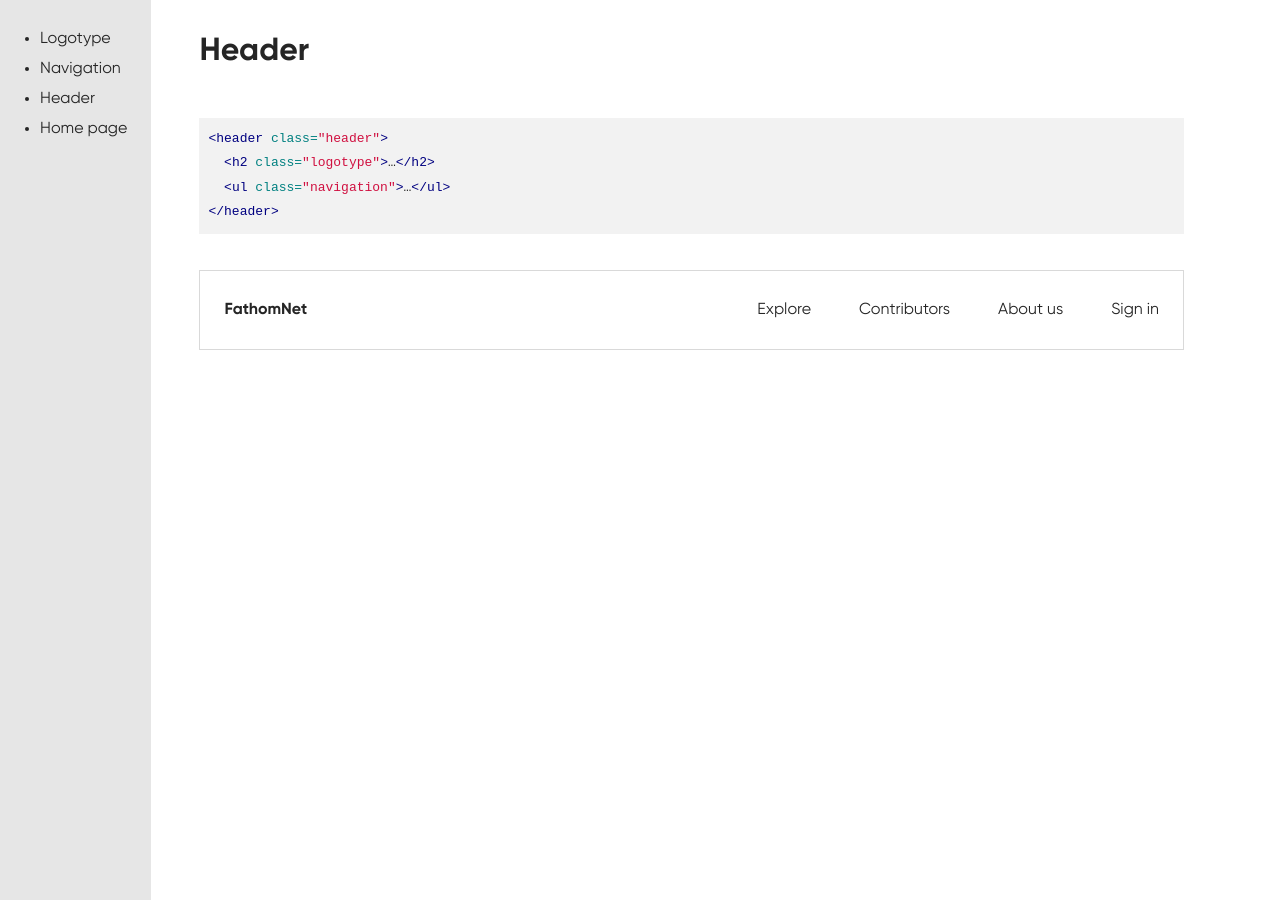
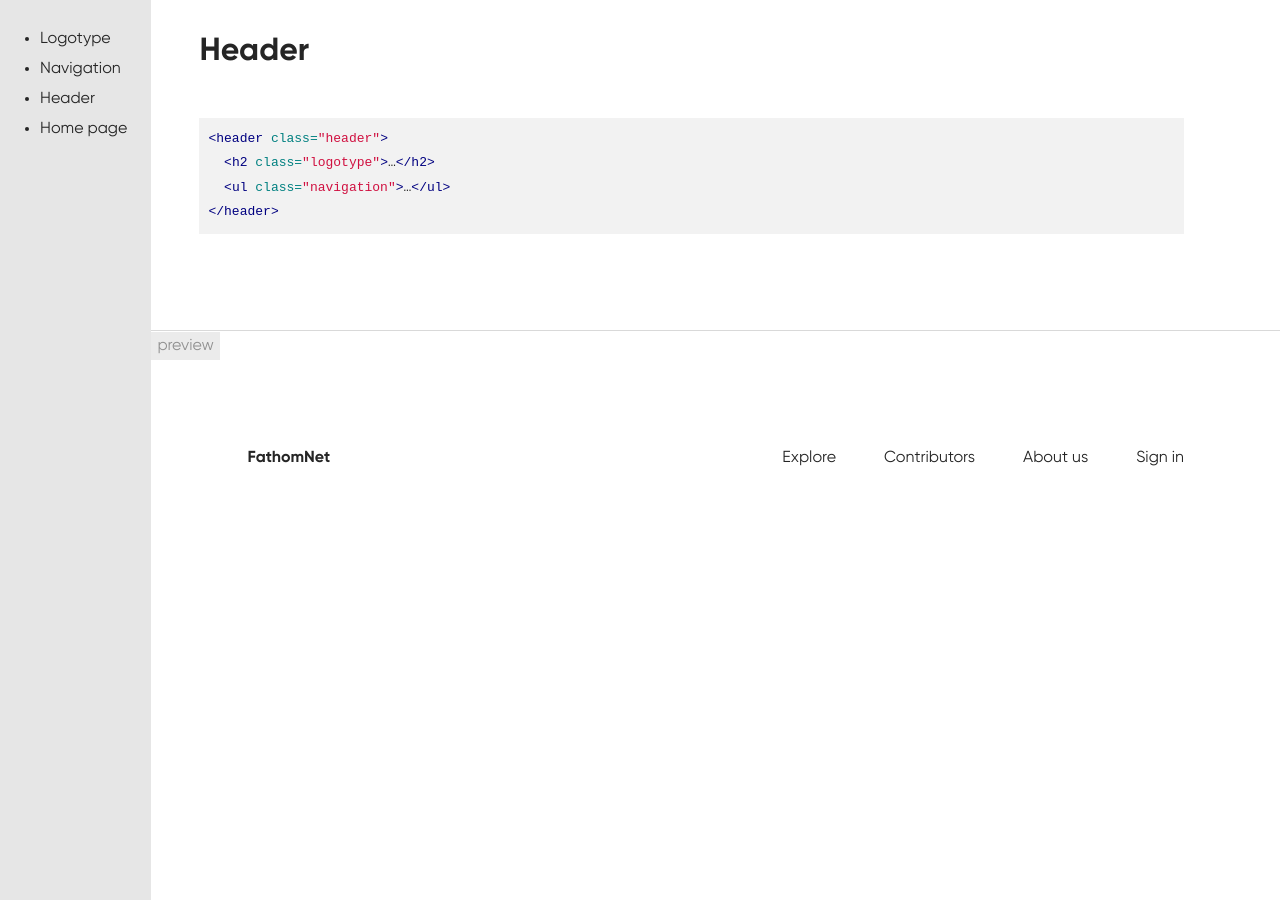
Before and after one commit to jimthoburn/fathomnet-ui, a Jekyll site: the page built from components/header.markdown, in a window 1280 px wide. Built offline with Jekyll 4.4.1, drawn with Linux system fonts in a browser that asks for light colours.

Commit message:
Organize CSS

```diff
--- a/_layouts/default.html
+++ b/_layouts/default.html
@@ -5,6 +5,7 @@
     <meta name="viewport" content="width=device-width, initial-scale=1.0" />
     <title>FathomNet UI</title>
     <link rel="stylesheet" href="/css/components.css" />
+    <link rel="stylesheet" href="/css/pattern-library.css" />
     <link rel="stylesheet" href="/css/highlight-code/jwarby-jekyll-pygments-themes/github.css" />
     <!-- <link rel="stylesheet" href="/css/highlight-code/jwarby-jekyll-pygments-themes/native.css" media="(prefers-color-scheme: dark)" /> -->
     <meta name="robots" content="noindex" />
--- /dev/null
+++ b/components/header.css
@@ -0,0 +1,7 @@
+
+.header {
+  display: flex;
+  justify-content: space-between;
+  padding: 35px 48px;
+  box-sizing: border-box;
+}
--- a/components/index.markdown
+++ /dev/null
@@ -1,5 +0,0 @@
----
-layout: default
----
-
-<h1>FathomNet UI</h1>
--- /dev/null
+++ b/components/logotype.css
@@ -0,0 +1,6 @@
+
+.logotype {
+  font-size: inherit;
+  font-weight: bold;
+  margin: 0;
+}
--- /dev/null
+++ b/components/navigation.css
@@ -0,0 +1,16 @@
+
+.navigation,
+.navigation > li {
+  list-style: none;
+  margin: 0;
+  padding: 0;
+}
+
+.navigation {
+  display: flex;
+  justify-content: flex-end;
+}
+
+.navigation > li + li {
+  margin-left: 3em;
+}
--- /dev/null
+++ b/css/color.css
@@ -0,0 +1,4 @@
+
+body {
+  color: #252525;
+}
--- a/css/components.css
+++ b/css/components.css
@@ -1,144 +1,34 @@
 
-@font-face {
-  font-family: 'Gilroy';
-  src: url('/fonts/gilroy/Gilroy-Regular.ttf') format('truetype');
-  font-weight: normal;
-  font-style: normal;
-}
-@font-face {
-  font-family: 'Gilroy';
-  src: url('/fonts/gilroy/Gilroy-Bold.ttf') format('truetype');
-  font-weight: bold;
-  font-style: normal;
-}
+@import url("/css/type.css");
+@import url("/css/color.css");
+
+@import url("/css/link.css");
+
+@import url("/components/logotype.css");
+@import url("/components/navigation.css");
+@import url("/components/header.css");
+
+@import url("/css/hero.css");
+
+@import url("/css/pattern-library.css");
 
 body {
-  font-family: 'Gilroy', sans-serif;
-  font-size: 100%;
-  line-height: 1.875;
   margin: 0;
   padding: 0;
-  color: #252525;
 }
 
 html {
   height: 100%;
 }
+
 body {
   min-height: 100%;
 }
-
-.components-body {
-  margin: 0;
-  padding: 0;
-  display: grid;
-  grid-template-columns: auto 1fr 3em;
-  grid-gap: 3em;
-  min-height: 100%;
-}
-
-.components-preview {
-  border: 1px solid hsl(0, 0%, 85%);
-  padding: 1.5em;
-}
-
-.components-navigation {
-  background-color: hsl(0, 0%, 90%);
-  padding: 1.5em 1.5em 1.5em 0;
-}
-.components-navigation > ul {
-  margin: 0;
-}
-
-code {
-   background: hsl(0, 0%, 95%);
-   padding: 0.75em;
- }
- pre code {
-   padding: 0.7em;
-   margin: 2.8em 0;
-   max-width: 100%;
-   overflow: auto;
-   display: block;
- }
-
-.logotype {
-  font-size: inherit;
-  font-weight: bold;
-  margin: 0;
-}
-a {
-  text-decoration: none;
-  color: inherit;
-}
-
-a:hover,
-a:active,
-a:focus {
-  text-decoration: underline;
-}
-
-.navigation,
-.navigation > li {
-  list-style: none;
-  margin: 0;
-  padding: 0;
-}
-
-.navigation {
-  display: flex;
-  justify-content: flex-end;
-}
-.navigation > li + li {
-  margin-left: 3em;
-}
-
-.header {
-  display: flex;
-  justify-content: space-between;
-}
-
 
 body > .header {
   position: absolute;
   top: 0;
   left: 0;
   width: 100%;
-  padding: 35px 48px;
-  box-sizing: border-box;
   z-index: 1;
 }
-
-
-.hero {
-  display: grid;
-  grid-template-columns: 1fr;
-  grid-template-rows: 1fr auto auto 1fr;
-}
-.hero > img {
-  display: block;
-  grid-column: 1/-1;
-  grid-row: 1/-1;
-  width: 100%;
-  height: 50vw;
-  object-fit: cover;
-  opacity: 0.2;
-  filter: grayscale(1);
-}
-.hero > h1 {
-  grid-column: 1/-1;
-  grid-row: 2/3;
-  font-size: 60px;
-  line-height: 63px;
-  text-align: center;
-  margin: 0;
-}
-.hero > h1 + p {
-  grid-column: 1/-1;
-  grid-row: 3/4;
-  font-size: 20px;
-  line-height: 23px;
-  text-align: center;
-  max-width: 28em;
-  margin: 0.75em auto 0;
-}
--- /dev/null
+++ b/css/hero.css
@@ -0,0 +1,32 @@
+.hero {
+  display: grid;
+  grid-template-columns: 1fr;
+  grid-template-rows: 1fr auto auto 1fr;
+}
+.hero > img {
+  display: block;
+  grid-column: 1/-1;
+  grid-row: 1/-1;
+  width: 100%;
+  height: 50vw;
+  object-fit: cover;
+  opacity: 0.2;
+  filter: grayscale(1);
+}
+.hero > h1 {
+  grid-column: 1/-1;
+  grid-row: 2/3;
+  font-size: 60px;
+  line-height: 63px;
+  text-align: center;
+  margin: 0;
+}
+.hero > h1 + p {
+  grid-column: 1/-1;
+  grid-row: 3/4;
+  font-size: 20px;
+  line-height: 23px;
+  text-align: center;
+  max-width: 28em;
+  margin: 0.75em auto 0;
+}
--- /dev/null
+++ b/css/link.css
@@ -0,0 +1,11 @@
+
+a {
+  text-decoration: none;
+  color: inherit;
+}
+
+a:hover,
+a:active,
+a:focus {
+  text-decoration: underline;
+}
--- /dev/null
+++ b/css/pattern-library.css
@@ -0,0 +1,52 @@
+
+.components-body {
+  margin: 0;
+  padding: 0;
+  display: grid;
+  grid-template-columns: auto 1fr 3em;
+  grid-gap: 3em;
+  min-height: 100%;
+}
+
+.components-preview {
+  border-width: 1px 0 0 0;
+  border-style: solid;
+  border-color: hsl(0, 0%, 85%);
+  margin-left: -3em;
+  margin-right: -6em;
+  padding-right: 3em;
+  padding-left: 3em;
+  margin-top: 6em;
+}
+.components-preview::before {
+  content: "preview";
+  background-color: hsl(0, 0%, 85%);
+  padding: 0.375em;
+  line-height: 1;
+  margin-bottom: 3em;
+  display: inline-block;
+  margin-left: -3em;
+  opacity: 0.5;
+}
+
+.components-navigation {
+  background-color: hsl(0, 0%, 90%);
+  padding: 1.5em 1.5em 1.5em 0;
+}
+
+.components-navigation > ul {
+  margin: 0;
+}
+
+code {
+  background: hsl(0, 0%, 95%);
+  padding: 0.75em;
+}
+
+pre code {
+  padding: 0.7em;
+  margin: 2.8em 0;
+  max-width: 100%;
+  overflow: auto;
+  display: block;
+}
--- /dev/null
+++ b/css/type.css
@@ -0,0 +1,19 @@
+
+@font-face {
+  font-family: 'Gilroy';
+  src: url('/fonts/gilroy/Gilroy-Regular.ttf') format('truetype');
+  font-weight: normal;
+  font-style: normal;
+}
+@font-face {
+  font-family: 'Gilroy';
+  src: url('/fonts/gilroy/Gilroy-Bold.ttf') format('truetype');
+  font-weight: bold;
+  font-style: normal;
+}
+
+body {
+  font-family: 'Gilroy', sans-serif;
+  font-size: 100%;
+  line-height: 1.875;
+}
```
